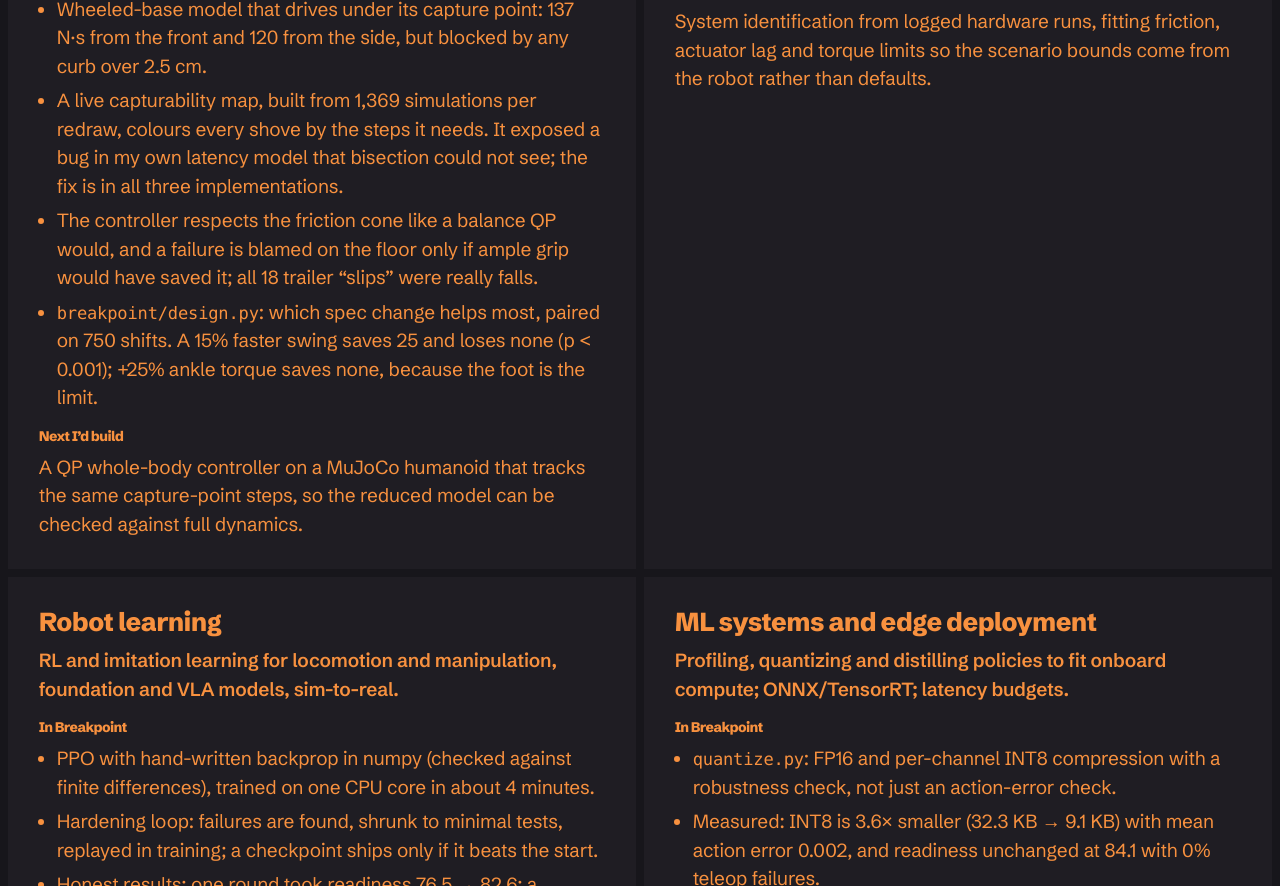
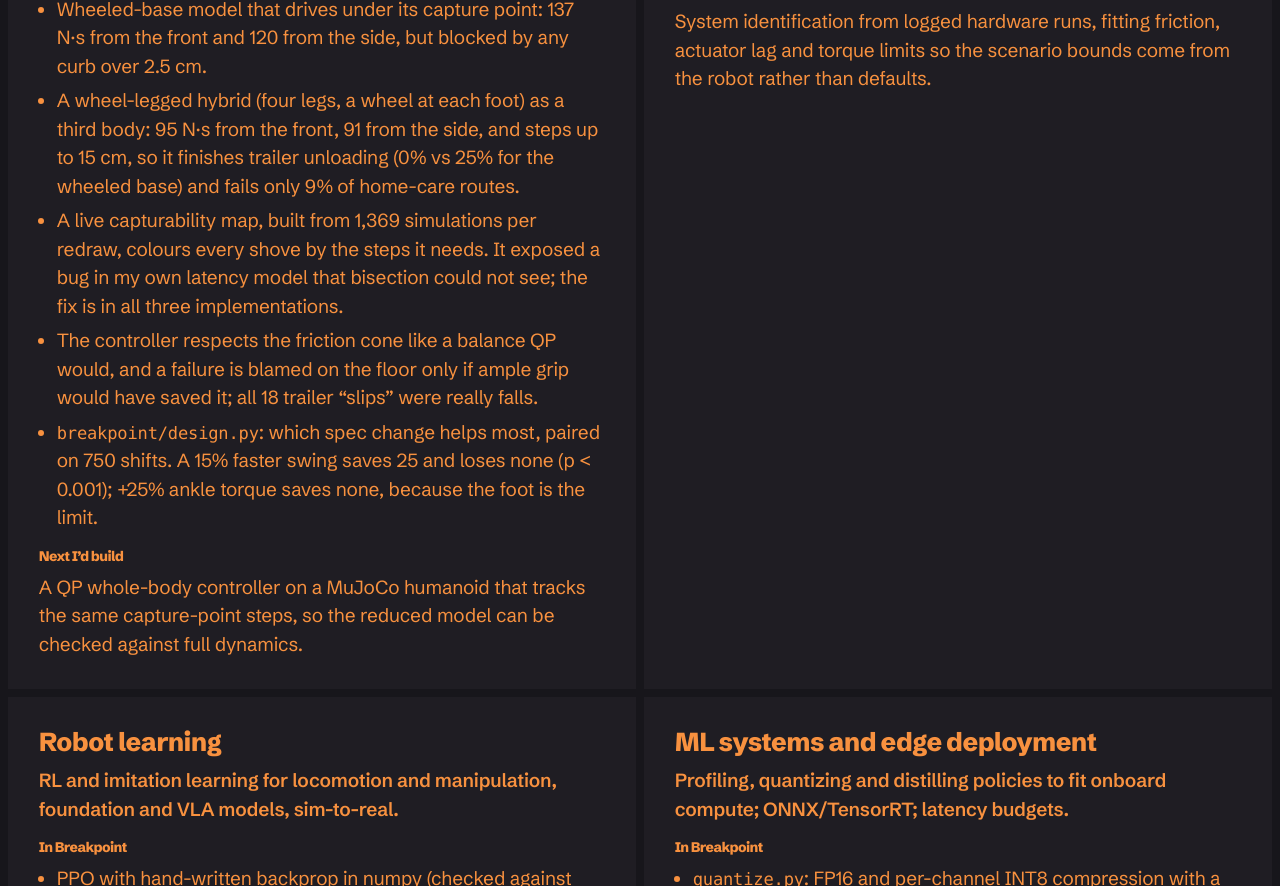
Before and after one commit to AyanBhardwaj1/RL-Robot, a plain HTML site: page site/roles.html in a window 1280 px wide. Shown: the part 943-1829 px from the top of the page. Drawn offline with Linux system fonts and the light colour scheme.

Commit message:
docs: wheel-legged hybrid in the README, roles page and demo script
Co-Authored-By: Claude Opus 5.5 <noreply@anthropic.com>
Claude-Session: https://claude.ai/code/session_01KErifceBCnjeR5WkvbuRTg

```diff
--- a/site/roles.html
+++ b/site/roles.html
@@ -45,6 +45,7 @@
         <li><code>breakpoint/humanoid.py</code>: linear-inverted-pendulum balance with capture-point stepping, bounded by ankle torque, friction, swing time, leg reach and lateral reach, with slope compensation by leaning.</li>
         <li>Measured: the biped survives 92 N·s from the front but only 44 N·s from the side, because while one foot swings only the other carries weight. 150 ms of lag, compensated by a Smith predictor, still cuts the front limit to 57 N·s. A 20 kg tote held in front drops forward pushes from 92 to 77 N·s.</li>
         <li>Wheeled-base model that drives under its capture point: 137 N·s from the front and 120 from the side, but blocked by any curb over 2.5 cm.</li>
+        <li>A wheel-legged hybrid (four legs, a wheel at each foot) as a third body: 95 N·s from the front, 91 from the side, and steps up to 15 cm, so it finishes trailer unloading (0% vs 25% for the wheeled base) and fails only 9% of home-care routes.</li>
         <li>A live capturability map, built from 1,369 simulations per redraw, colours every shove by the steps it needs. It exposed a bug in my own latency model that bisection could not see; the fix is in all three implementations.</li>
         <li>The controller respects the friction cone like a balance QP would, and a failure is blamed on the floor only if ample grip would have saved it; all 18 trailer “slips” were really falls.</li>
         <li><code>breakpoint/design.py</code>: which spec change helps most, paired on 750 shifts. A 15% faster swing saves 25 and loses none (p &lt; 0.001); +25% ankle torque saves none, because the foot is the limit.</li>
```
Also changed, not shown: web/roles.html (+1 -0 lines), 2 other files.
